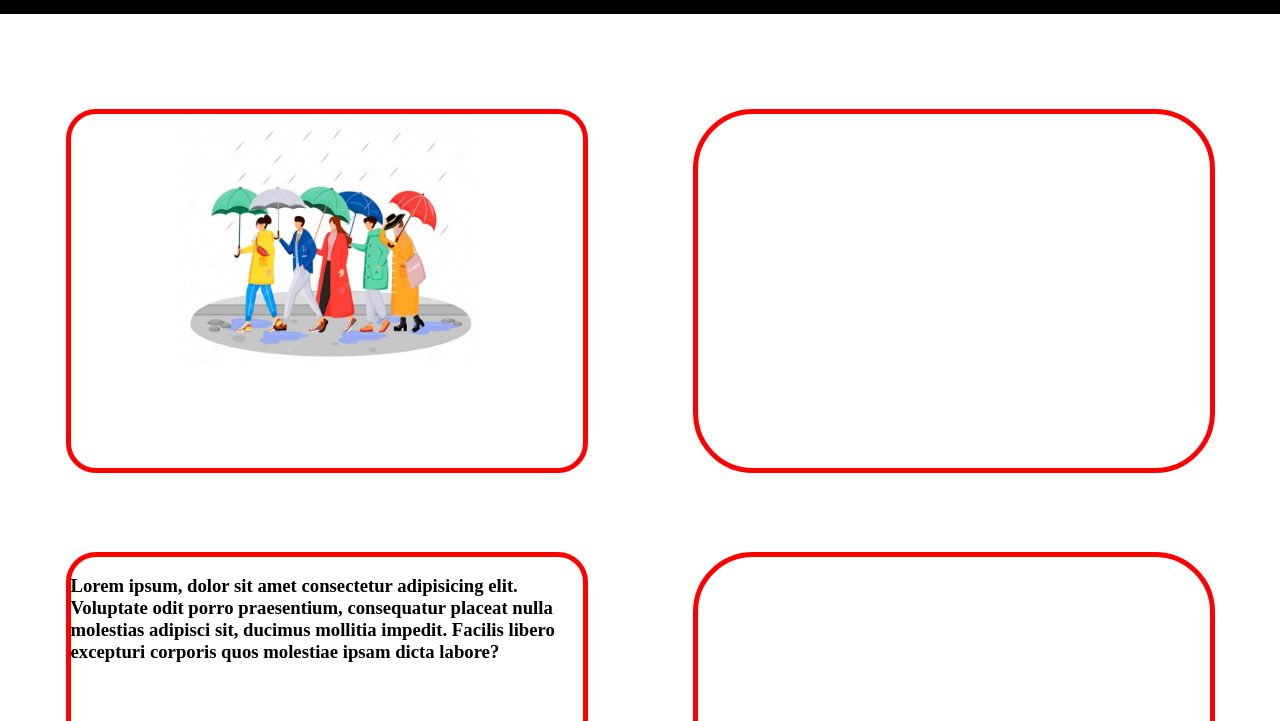
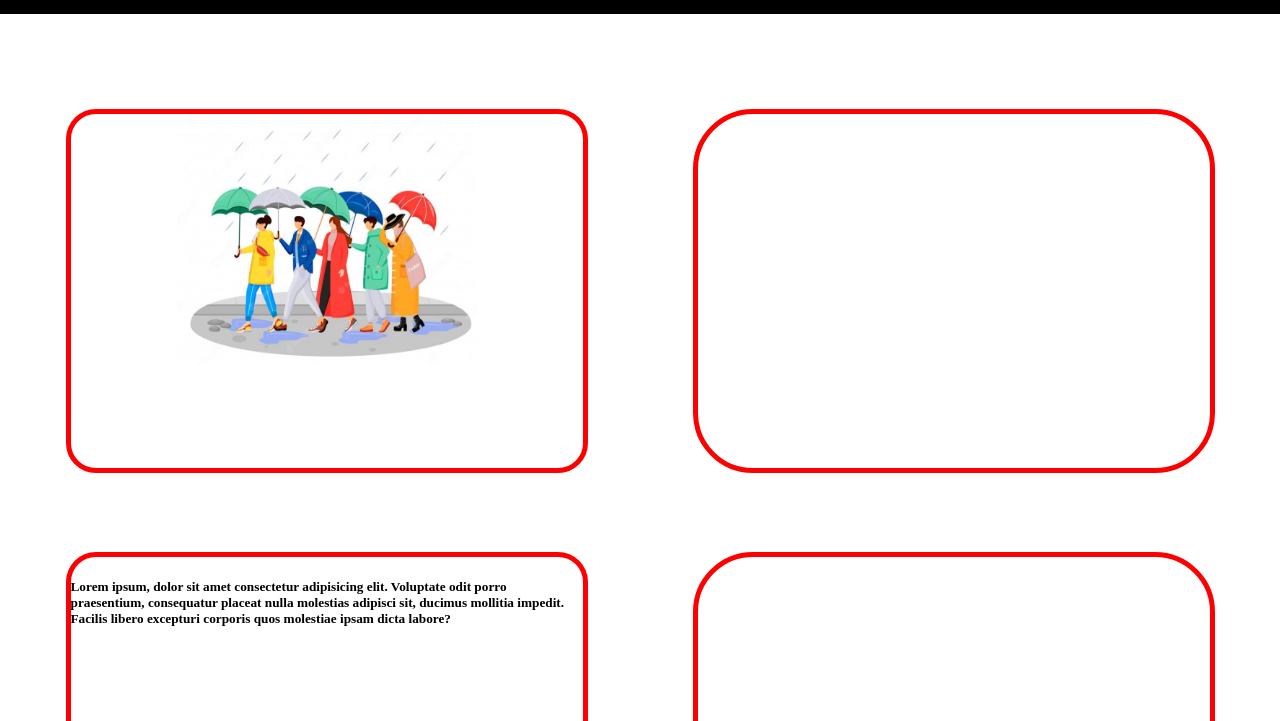
Before and after one commit to aryanseth9795/drag-drop, a plain HTML site: page index.html in a window 1280 px wide. Shown: the part 79-800 px from the top of the page. Drawn offline with Linux system fonts and the light colour scheme.

Commit message:
Update index.html

```diff
--- a/index.html
+++ b/index.html
@@ -33,9 +33,9 @@
             <div class="box1"  ondrop="dragDrop(event)"
             ondragover="allowDrop(event)">
                 <div class="textbox">
-                 <h3 id="drag1"
+                 <h5 id="drag1"
                  draggable="true"
-                 ondragstart="dragpoint(event)">Lorem ipsum, dolor sit amet consectetur adipisicing elit. Voluptate odit porro praesentium, consequatur placeat nulla molestias adipisci sit, ducimus mollitia impedit. Facilis libero excepturi corporis quos molestiae ipsam dicta labore?</h3>
+                 ondragstart="dragpoint(event)">Lorem ipsum, dolor sit amet consectetur adipisicing elit. Voluptate odit porro praesentium, consequatur placeat nulla molestias adipisci sit, ducimus mollitia impedit. Facilis libero excepturi corporis quos molestiae ipsam dicta labore?</h5>
                 </div>
               </div>
               <div class="box2"ondrop="droppoint(event)"
```
